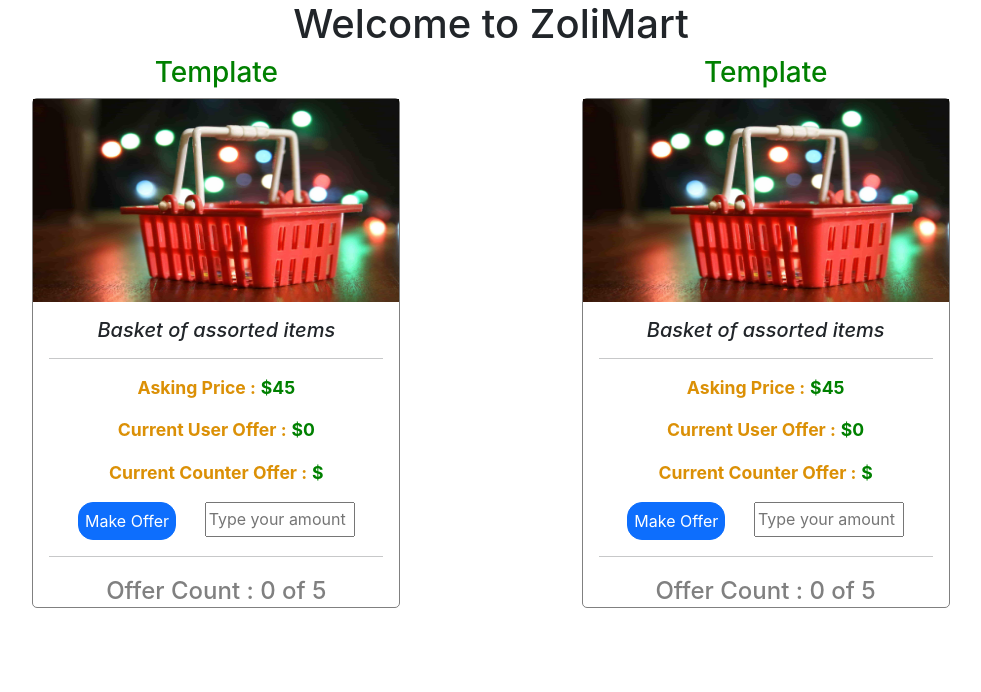
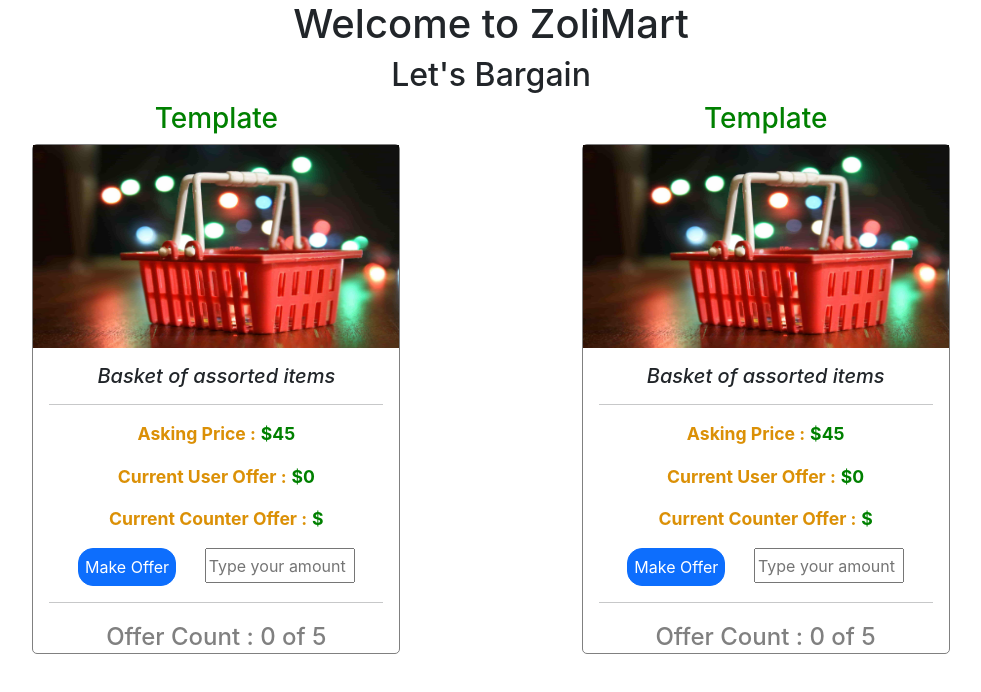
Before and after one commit to IkeGod30/zolimart_app, a React (Create React App) app in the folder haggle/: page / in a window 1280 px wide. Shown: the top 692 px of the page, without its empty margins (149-1130 px from the left). Built offline with nearby package versions, Linux system fonts and the light colour scheme.

Commit message:
Added h2 subhead

```diff
--- a/haggle/src/App.js
+++ b/haggle/src/App.js
@@ -7,6 +7,7 @@ function App() {
   return (
     <div className="App">
       <h1>Welcome to ZoliMart</h1>
+      <h2>Let's Bargain</h2>
 
       <div style={{display: 'flex', flexWrap: 'wrap', justifyContent: 'space-evenly'}}>
       <ProductComp />
```
